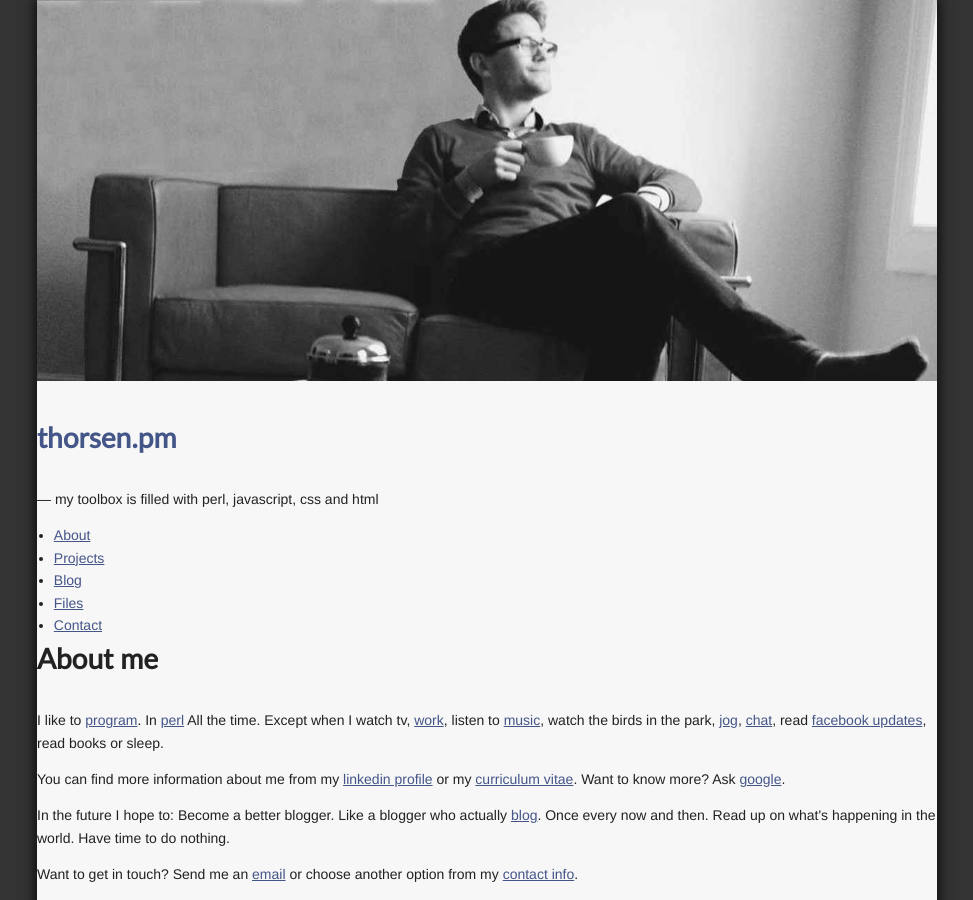
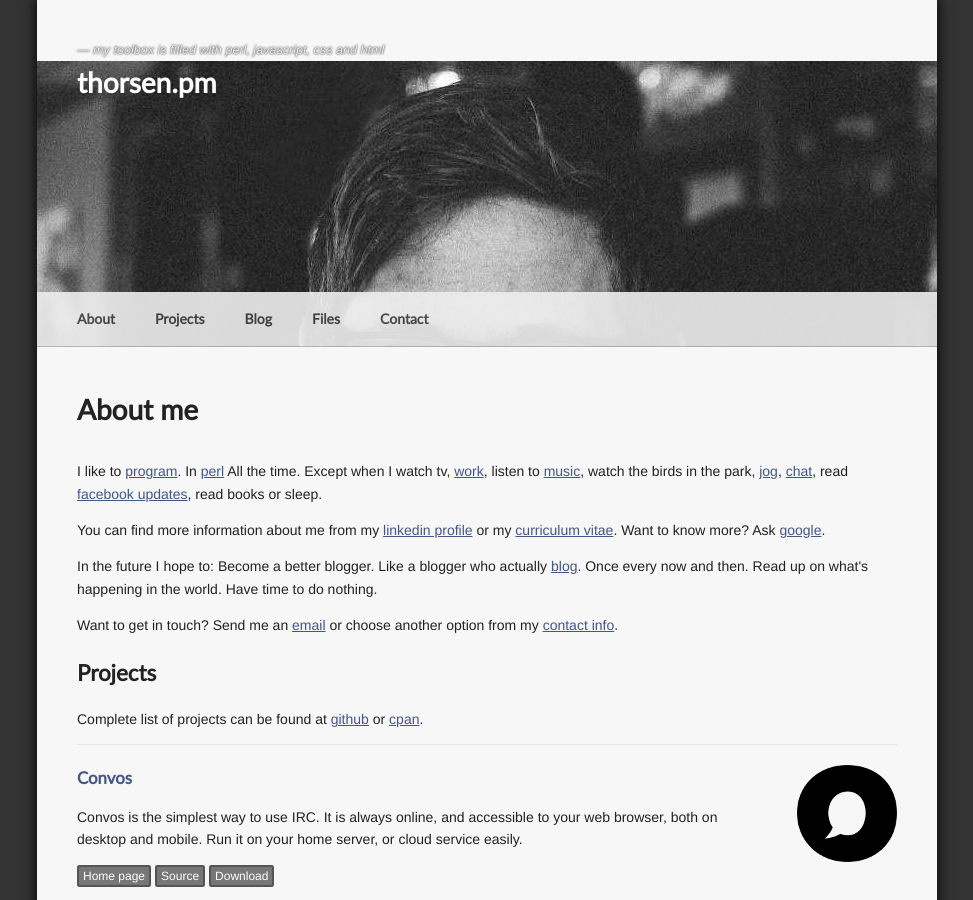
Before and after one commit to kberov/jhthorsen.github.com, a Jekyll site: the page built from index.html, in a window 1280 px wide and 900 px high. Shown: the whole window, without its empty margins (153-1126 px from the left). Built offline with Jekyll 4.4.1, drawn with Linux system fonts in a browser that asks for light colours.

Commit message:
Forgot to update html

```diff
--- a/_includes/bottom.html
+++ b/_includes/bottom.html
@@ -1,4 +1,5 @@
-    <footer>
+    </div>
+    <footer class="footer">
       Powered by
       <a href="https://pages.github.com">Github Pages</a>,
       <a href="https://github.com/jhthorsen/jhthorsen.github.com/tree/batware">batware</a>,
--- a/_includes/top.html
+++ b/_includes/top.html
@@ -11,13 +11,11 @@
 </head>
 <body>
   <div class="container">
-    <header>
-      <div class="image">
-        <img alt="me-face" src="/image/me/jhthorsen-face-1300.jpg">
-      </div>
+    <header class="header" style="background-image: url(/image/me/jhthorsen-face-1300.jpg);">
+      <p>&mdash; my toolbox is filled with perl, javascript, css and html</p>
       <h1><a href="http://thorsen.pm">thorsen.pm</a></h1>
-      <p>&mdash; my toolbox is filled with perl, javascript, css and html</p>
-      <nav>
+    </header>
+    <nav class="nav">
       <ul>
         <li><a href="http://thorsen.pm/">About</a></li>
         <li><a href="http://thorsen.pm/#projects">Projects</a></li>
@@ -26,4 +24,4 @@
         <li><a href="http://home.thorsen.pm/contact">Contact</a></li>
       </ul>
     </nav>
-    </header>
+    <div class="content">
```
Lines whose indentation alone changed are shown as unchanged.
